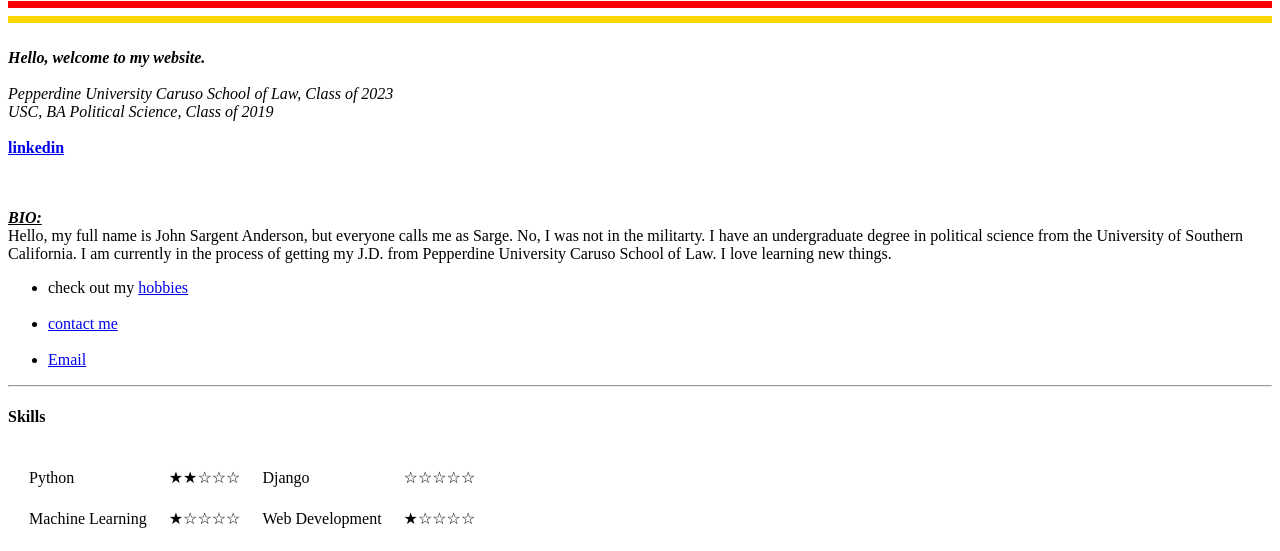
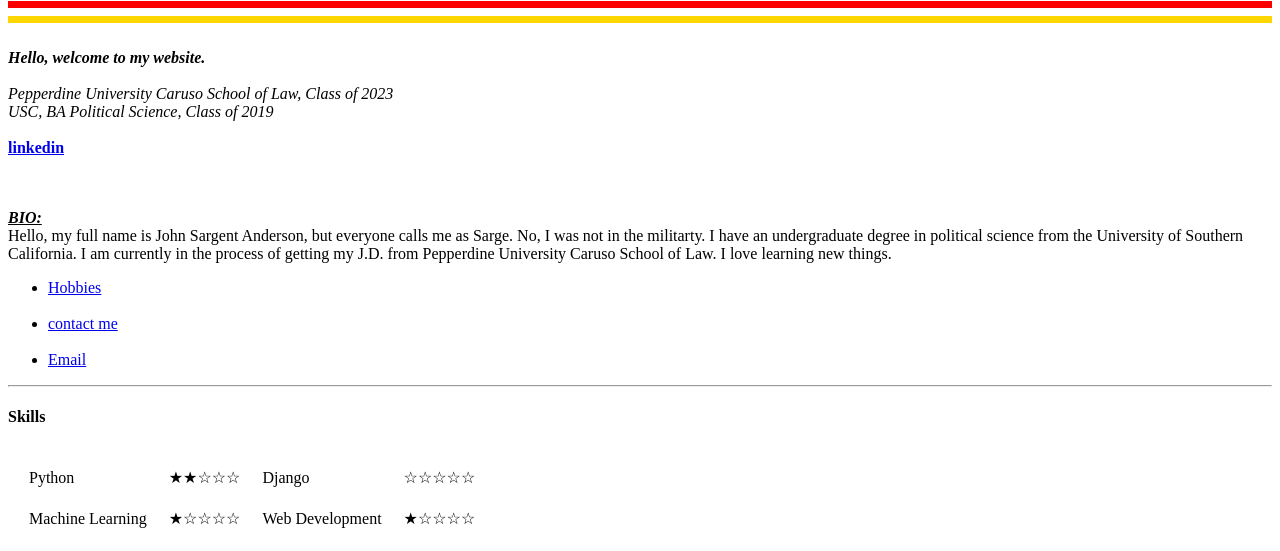
Before and after one commit to SandValley/cv, a plain HTML site: page index.html in a window 1280 px wide. Shown: the part 245-796 px from the top of the page. Drawn offline with Linux system fonts and the light colour scheme.

Commit message:
Update index.html

```diff
--- a/index.html
+++ b/index.html
@@ -24,7 +24,7 @@
     I have an undergraduate degree in political science from the University of Southern California. I am currently in the process
     of getting my J.D. from Pepperdine University Caruso School of Law. I love learning new things.
   <ul>
-    <li>check out my <a href="hobbies.html">hobbies</a></li>
+    <li><a href="hobbies.html">Hobbies</a></li>
     <br>
     <li> <a href="contact_me.html">contact me</a> </li>
     <br>
@@ -65,6 +65,7 @@
   <h4>Experience</h4>
   <ul>
     <li><a href="http://www.vanwagner.com/" target="_blank">Van Wagner Sports & Entertainment</a></li>
+    <br>
     <li> <a href="https://www.geigerlawoffice.com/" target="_blank"> Geiger Law Office</a> </li>
   </ul>
   <br>
```
